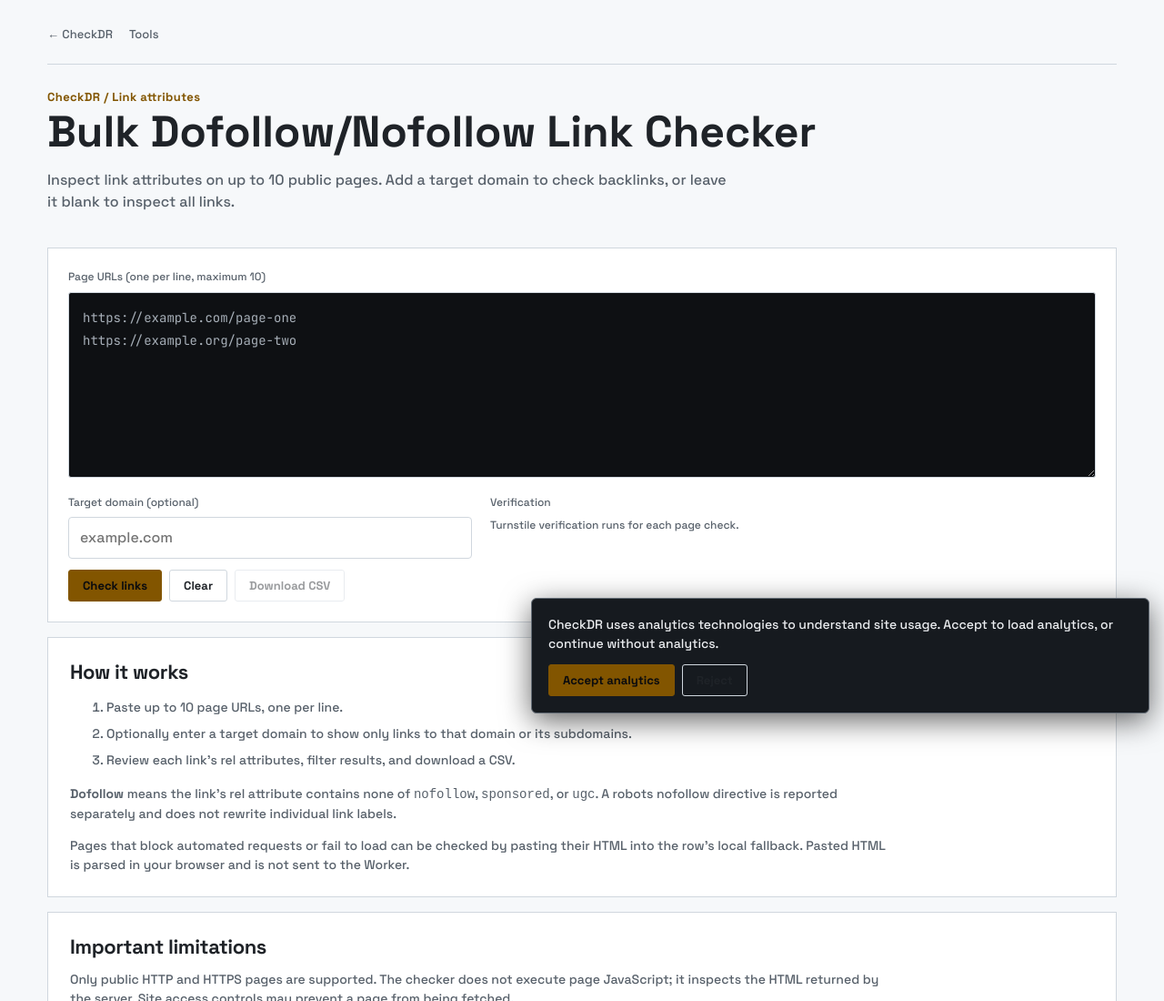
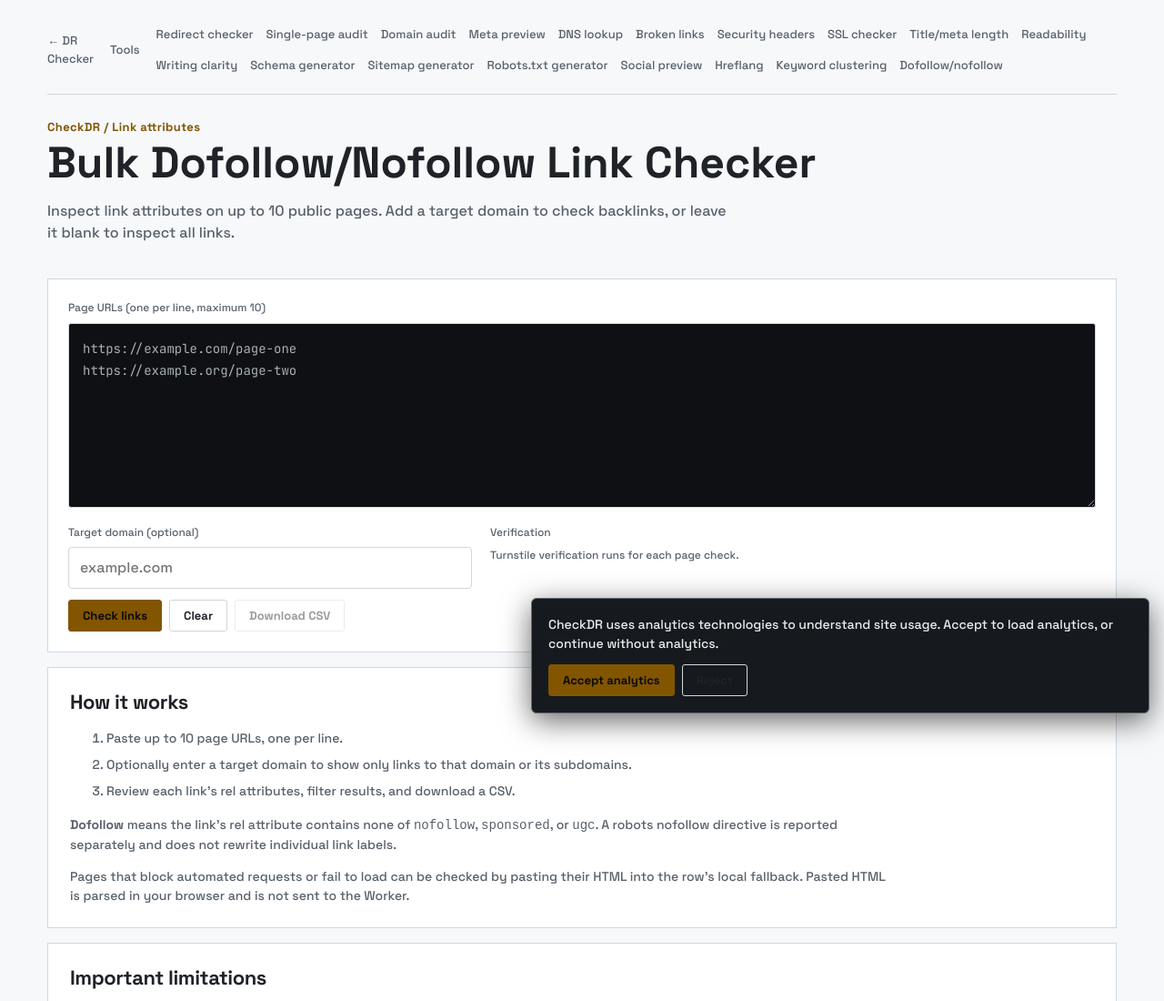
Before and after one commit to manmicheal214-maker/DR-checker-, a plain HTML site: page tools/dofollow-nofollow-checker.html in a window 1280 px wide. Shown: the top 1100 px of the page at 91% size. Drawn offline with Linux system fonts and the light colour scheme.

Commit message:
Match generated tool navigation exactly

```diff
--- a/tools/dofollow-nofollow-checker.html
+++ b/tools/dofollow-nofollow-checker.html
@@ -14,7 +14,7 @@
 </head>
 <body>
 <main class="container tools-page dofollow-tool">
-<nav class="tools-nav"><a href="/">← CheckDR</a><a href="/tools/">Tools</a></nav>
+<nav class="tools-nav"><a href="/">← DR Checker</a><a href="/tools/">Tools</a><span class="tool-links"><a href="/tools/redirect-checker.html">Redirect checker</a><a href="/tools/site-audit.html">Single-page audit</a><a href="/tools/site-audit-domain.html">Domain audit</a><a href="/tools/meta-preview.html">Meta preview</a><a href="/tools/dns-lookup.html">DNS lookup</a><a href="/tools/broken-links.html">Broken links</a><a href="/tools/security-headers.html">Security headers</a><a href="/tools/ssl-checker.html">SSL checker</a><a href="/tools/title-length-checker.html">Title/meta length</a><a href="/tools/readability-checker.html">Readability</a><a href="/tools/writing-clarity-checker.html">Writing clarity</a><a href="/tools/schema-generator.html">Schema generator</a><a href="/tools/sitemap-generator.html">Sitemap generator</a><a href="/tools/robots-generator.html">Robots.txt generator</a><a href="/tools/social-preview-builder.html">Social preview</a><a href="/tools/hreflang-generator.html">Hreflang</a><a href="/tools/keyword-clustering.html">Keyword clustering</a><a href="/tools/dofollow-nofollow-checker.html">Dofollow/nofollow</a></span></nav>
 <header class="tool-hero"><div class="hero-brand">CheckDR / Link attributes</div><h1>Bulk Dofollow/Nofollow Link Checker</h1><p>Inspect link attributes on up to 10 public pages. Add a target domain to check backlinks, or leave it blank to inspect all links.</p></header>
 <section class="panel tool-input">
 <label for="dnUrls">Page URLs <span class="dn-muted">(one per line, maximum 10)</span></label>
```
